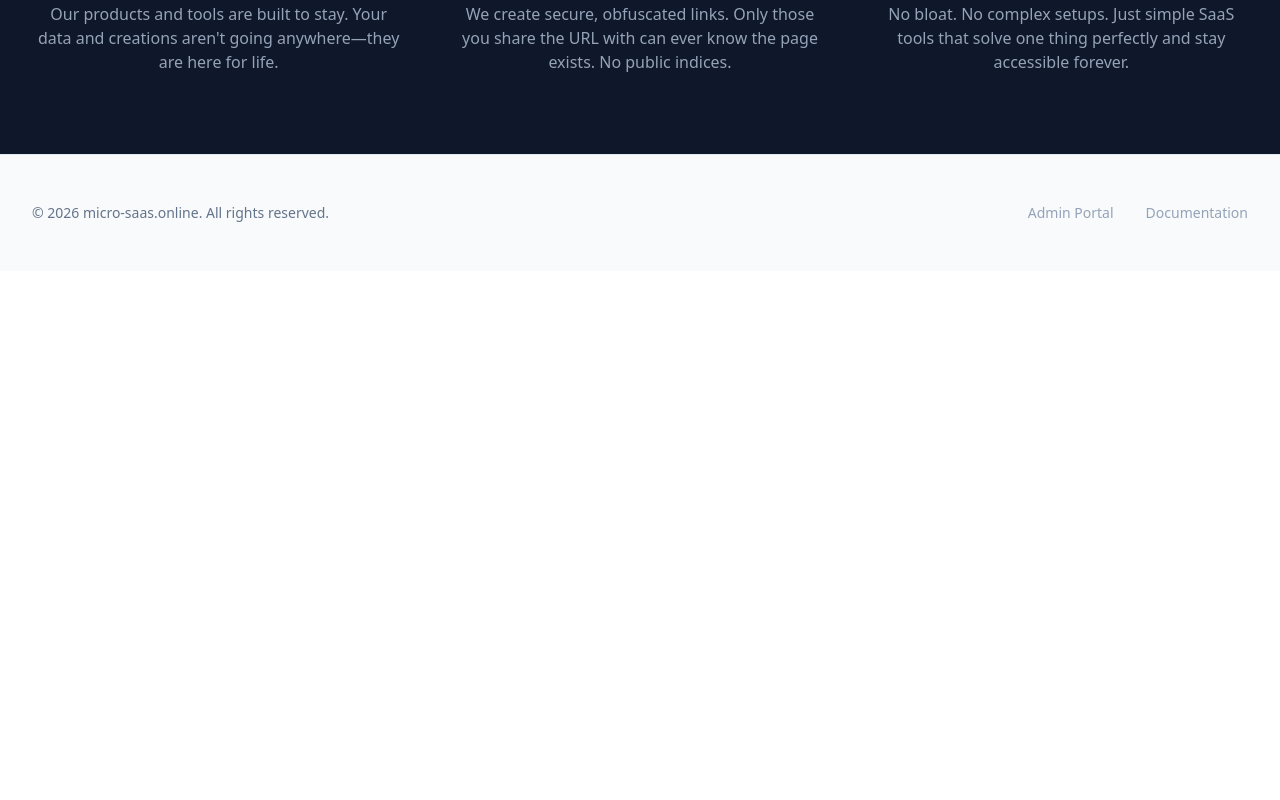
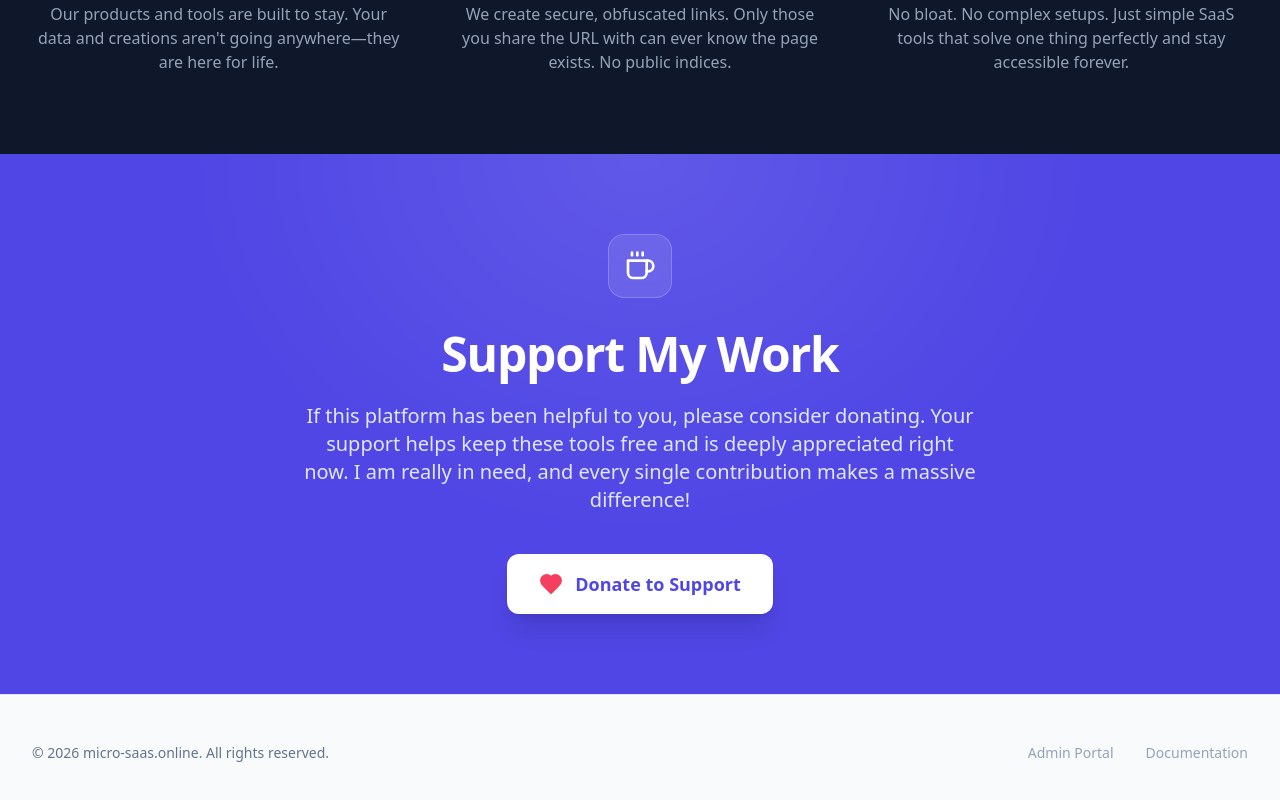
Before and after one commit to Roshish-Parajuli/jep, a React (Vite) app: page / in a window 1280 px wide. Shown: the part 1700-2500 px from the top of the page. Before the commit the page ends 1971 px from the top, so only its background shows below. Built offline with nearby package versions, Linux system fonts and the light colour scheme; no server answers.

Commit message:
Add convincing donation link to homepage

```diff
--- a/src/pages/HomePage.tsx
+++ b/src/pages/HomePage.tsx
@@ -1,6 +1,6 @@
 import React from 'react';
 import { Link } from 'react-router-dom';
-import { Heart, FileText, PlusCircle, ExternalLink, Mail, ArrowRight, Layout, Sparkles } from 'lucide-react';
+import { Heart, FileText, PlusCircle, ExternalLink, Mail, ArrowRight, Layout, Sparkles, Coffee } from 'lucide-react';
 import { supabase } from '../lib/supabase';
 
 const FloatingParticles: React.FC = () => (
@@ -204,6 +204,30 @@ const HomePage: React.FC = () => {
         </div>
       </section>
 
+      {/* Donation Section */}
+      <section className="py-20 bg-indigo-600 relative overflow-hidden">
+        <div className="absolute inset-0 opacity-10 bg-[radial-gradient(ellipse_at_top,_var(--tw-gradient-stops))] from-white via-transparent to-transparent"></div>
+        <div className="max-w-4xl mx-auto px-4 sm:px-6 lg:px-8 text-center relative z-10">
+          <div className="w-16 h-16 bg-white/10 rounded-2xl flex items-center justify-center mx-auto mb-8 backdrop-blur-sm border border-white/20">
+            <Coffee className="text-white" size={32} />
+          </div>
+          <h2 className="text-3xl md:text-5xl font-extrabold text-white tracking-tight mb-6">
+            Support My Work
+          </h2>
+          <p className="text-lg md:text-xl text-indigo-100 mb-10 leading-relaxed max-w-2xl mx-auto">
+            If this platform has been helpful to you, please consider donating. Your support helps keep these tools free and is deeply appreciated right now. I am really in need, and every single contribution makes a massive difference!
+          </p>
+          <a
+            href="https://buymemomo.com/thedeveloper"
+            target="_blank"
+            rel="noopener noreferrer"
+            className="inline-flex items-center gap-3 px-8 py-4 rounded-xl bg-white text-indigo-600 text-lg font-bold hover:bg-indigo-50 hover:scale-105 transition-all shadow-xl"
+          >
+            <Heart className="text-rose-500 fill-rose-500" size={24} /> Donate to Support
+          </a>
+        </div>
+      </section>
+
       {/* Footer */}
       <footer className="py-12 border-t border-slate-200 bg-slate-50">
         <div className="max-w-7xl mx-auto px-4 sm:px-6 lg:px-8 flex flex-col md:flex-row justify-between items-center gap-8">
```
